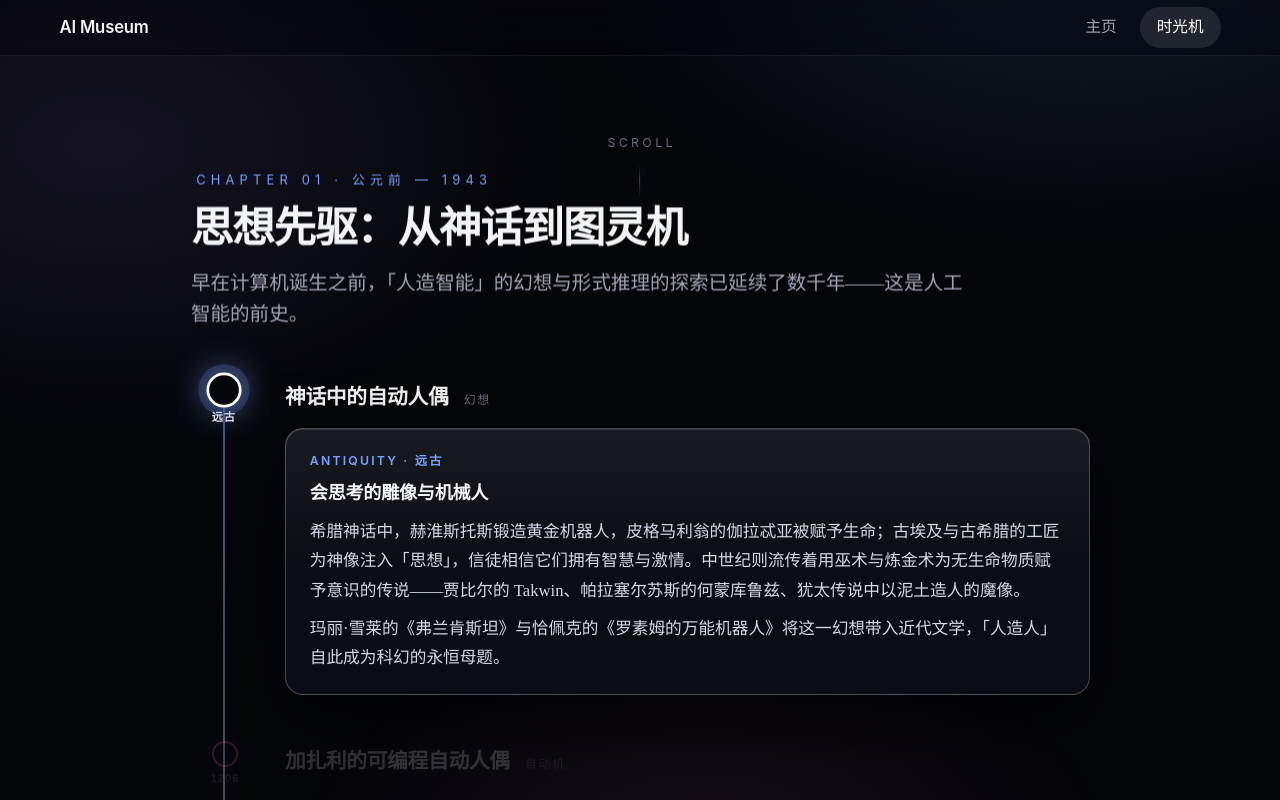
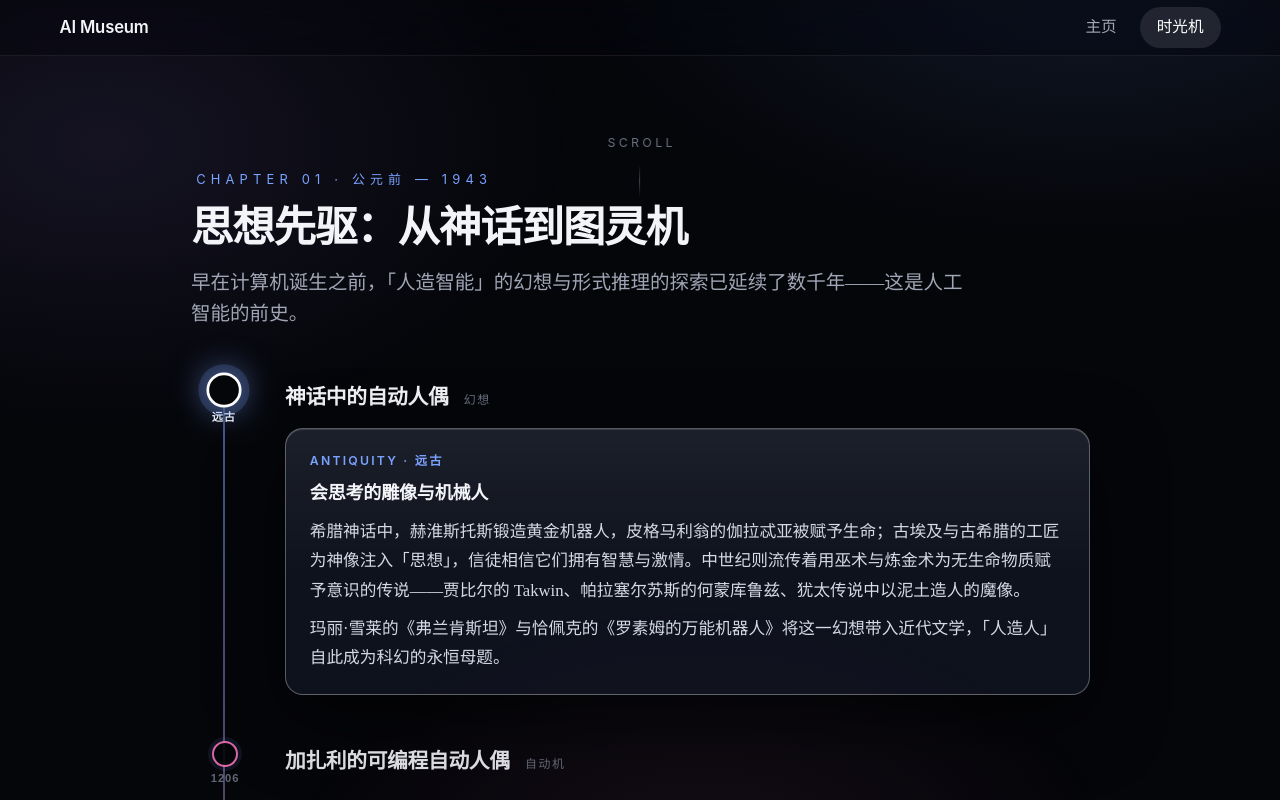
Before and after one commit to congxi336/AImuseum, a plain HTML site: page time-machine.html in a window 1280 px wide. Both pictures are taken after a click on the button "远古". Shown: the part 557-1357 px from the top of the page. Drawn offline with Linux system fonts and the light colour scheme.

Commit message:
AI Museum: 时光机卡片改用高斯模糊（backdrop-filter blur 18px，背景可见度提到 0.9）

```diff
--- a/time-machine.html
+++ b/time-machine.html
@@ -203,19 +203,19 @@
     white-space: nowrap;
   }
 
-  /* 浮现卡片 */
+  /* 浮现卡片：半透明 + backdrop-filter 高斯模糊（模糊卡片背后的内容） */
   .tl-pop {
     position: absolute; z-index: 20;
     left: 0; right: 0; top: 100%;
     margin-top: 0.9rem;
     padding: 1.3rem 1.4rem;
     border-radius: 18px;
-    background: rgba(16, 20, 32, 0.5);
+    background: rgba(22, 26, 42, 0.62);
     background-image: linear-gradient(180deg, rgba(255, 255, 255, 0.06), rgba(255, 255, 255, 0) 55%);
-    -webkit-backdrop-filter: blur(44px) saturate(200%);
-    backdrop-filter: blur(44px) saturate(200%);
-    border: 1px solid rgba(255, 255, 255, 0.24);
-    box-shadow: 0 24px 70px rgba(0, 0, 0, 0.65), inset 0 1px 0 rgba(255, 255, 255, 0.12);
+    -webkit-backdrop-filter: blur(18px) saturate(180%);
+    backdrop-filter: blur(18px) saturate(180%);
+    border: 1px solid rgba(255, 255, 255, 0.3);
+    box-shadow: 0 24px 70px rgba(0, 0, 0, 0.6), inset 0 1px 0 rgba(255, 255, 255, 0.14);
     opacity: 0; visibility: hidden;
     transform: translateY(-8px) scale(0.98);
     transform-origin: top left;
@@ -226,9 +226,9 @@
     content: ""; position: absolute;
     top: -7px; left: calc(var(--tl-line) - var(--tl-pad) - 7px);
     width: 14px; height: 14px;
-    background: rgba(16, 20, 32, 0.65);
-    border-left: 1px solid rgba(255, 255, 255, 0.24);
-    border-top: 1px solid rgba(255, 255, 255, 0.24);
+    background: rgba(22, 26, 42, 0.9);
+    border-left: 1px solid rgba(255, 255, 255, 0.3);
+    border-top: 1px solid rgba(255, 255, 255, 0.3);
     transform: rotate(45deg);
   }
   .tl-pop .pop-year {
@@ -248,13 +248,13 @@
     transition: opacity 0.35s var(--ease), transform 0.45s var(--spring), visibility 0s;
     pointer-events: auto;
   }
-  /* 焦点淡化：打开某项卡片时，同一 timeline 内的后续兄弟项降透明度 */
-  .tl-item.open ~ .tl-item { opacity: 0.18; }
-  .tl-item.open ~ .tl-item .tl-dot { box-shadow: 0 0 0 4px rgba(122, 162, 255, 0.06); }
-  /* 同时淡化不在 timeline 内的内容（如引文、后续 era），避免透出 */
-  main:has(.tl-item.open) .era-quote { opacity: 0.15; transition: opacity 0.3s var(--ease); }
+  /* 焦点淡化：打开卡片时，后续兄弟项保持高可见度（以便透过卡片看到模糊效果） */
+  .tl-item.open ~ .tl-item { opacity: 0.9; transition: opacity 0.3s var(--ease); }
+  .tl-item.open ~ .tl-item .tl-dot { box-shadow: 0 0 0 4px rgba(122, 162, 255, 0.10); }
+  /* 同时淡化不在 timeline 内的内容（轻微） */
+  main:has(.tl-item.open) .era-quote { opacity: 0.75; transition: opacity 0.3s var(--ease); }
   /* 鼠标悬停（桌面端）效果同上 */
-  .tl-item:hover ~ .tl-item { opacity: 0.18; }
+  .tl-item:hover ~ .tl-item { opacity: 0.9; transition: opacity 0.3s var(--ease); }
 
   /* 时代总结引文 */
   .era-quote {
```
